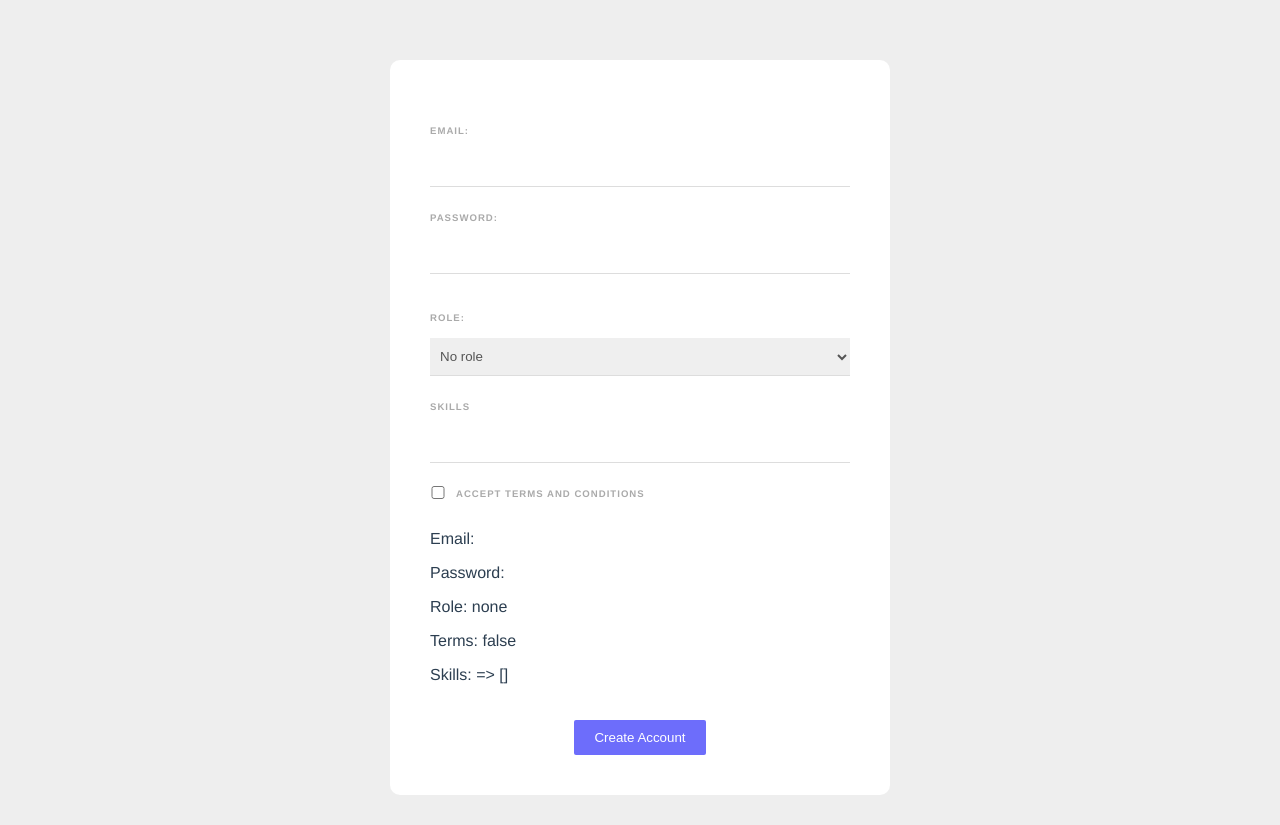
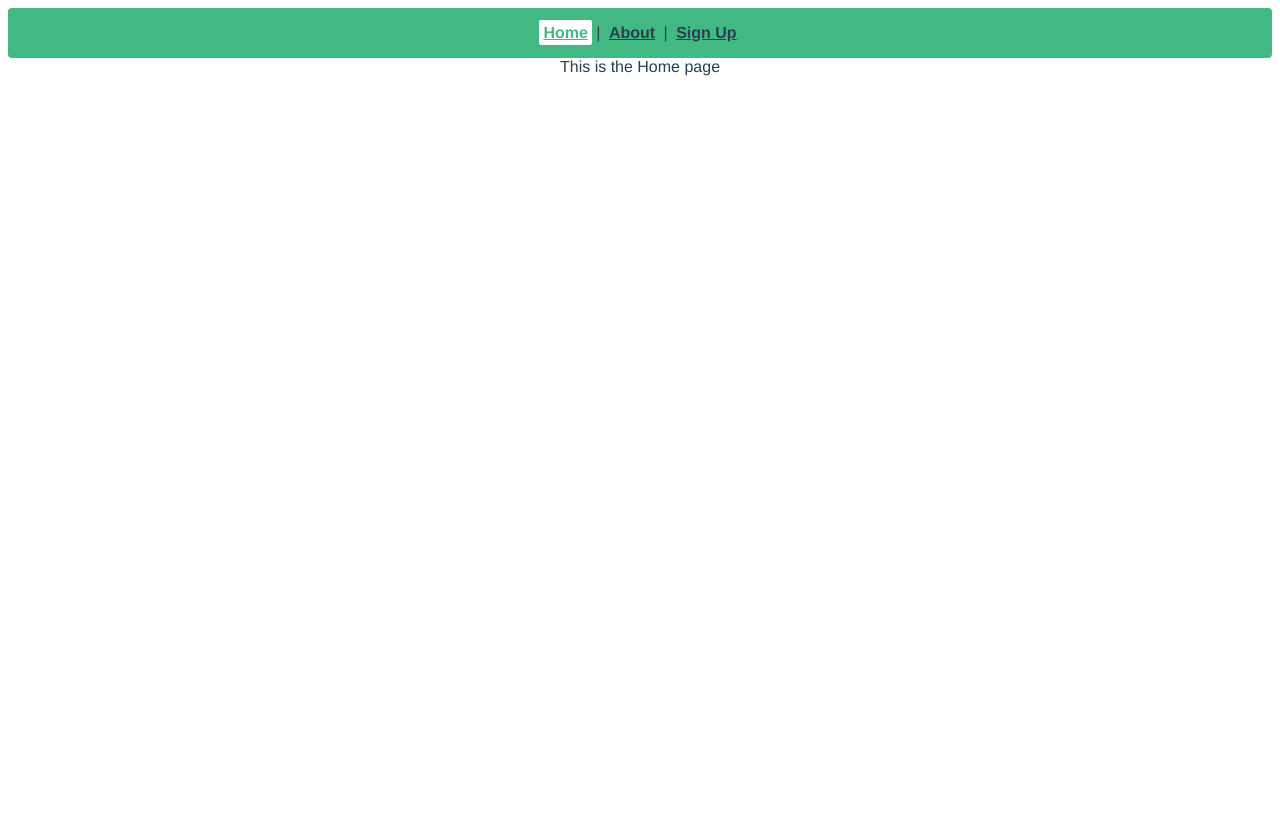
Before and after one commit to KoyFoster/vue-web-form, a Vue app: page / in a window 1280 px wide. After the commit the page ends 800 px from the top, so only its background shows below. Built offline with nearby package versions, Linux system fonts and the light colour scheme.

Commit message:
vue-router intro

```diff
--- a/package.json
+++ b/package.json
@@ -9,7 +9,8 @@
   },
   "dependencies": {
     "core-js": "^3.8.3",
-    "vue": "^3.2.13"
+    "vue": "^3.2.13",
+    "vue-router": "^4.0.14"
   },
   "devDependencies": {
     "@babel/core": "^7.12.16",
--- a/src/App.vue
+++ b/src/App.vue
@@ -1,15 +1,11 @@
 <template>
-  <SignupForm />
+  <div id="nav">
+    <router-link to="/">Home</router-link> |
+    <router-link to="/About">About</router-link> |
+    <router-link to="/Signup">Sign Up</router-link>
+  </div>
+  <router-view />
 </template>
-
-<script>
-import SignupForm from "./components/SignupForm.vue";
-
-export default {
-  name: "App",
-  components: { SignupForm },
-};
-</script>
 
 <style>
 #app {
@@ -18,10 +14,23 @@ export default {
   -moz-osx-font-smoothing: grayscale;
   text-align: center;
   color: #2c3e50;
-  margin-top: 60px;
 }
-body {
-  margin: 0;
-  background: #eee;
+
+#nav {
+  padding: 16px;
+  background: #42b983;
+  border-radius: 4px;
+}
+
+#nav a {
+  padding: 4px;
+  font-weight: bold;
+  color: #2c3e50;
+}
+
+#nav a.router-link-exact-active {
+  color: #42b983;
+  background: white;
+  border-radius: 2px;
 }
 </style>
--- /dev/null
+++ b/src/router/index.js
@@ -0,0 +1,29 @@
+import { createRouter, createWebHistory } from "vue-router";
+import HomeView from "../views/HomeView";
+import AboutView from "../views/AboutView";
+import SignupView from "../views/SignupView";
+
+const routes = [
+  {
+    path: "/",
+    name: "Home",
+    component: HomeView,
+  },
+  {
+    path: "/About",
+    name: "About",
+    component: AboutView,
+  },
+  {
+    path: "/SignUp",
+    name: "SignUp",
+    component: SignupView,
+  },
+];
+
+const router = createRouter({
+  history: createWebHistory(process.env.BASE_URL),
+  routes,
+});
+
+export default router;
--- /dev/null
+++ b/src/views/AboutView.vue
@@ -0,0 +1,3 @@
+<template>
+    This is the About page
+</template>
--- /dev/null
+++ b/src/views/HomeView.vue
@@ -0,0 +1,3 @@
+<template>
+    This is the Home page
+</template>
--- /dev/null
+++ b/src/views/SignupView.vue
@@ -0,0 +1,12 @@
+<template>
+  <SignupForm />
+</template>
+
+<script>
+import SignupForm from "../components/SignupForm.vue";
+export default {
+  components: { SignupForm },
+};
+</script>
+
+<style></style>
```
Also changed, not shown: src/main.js (+4 -3 lines), 1 other file (tests, documents, lock files or other folders).
